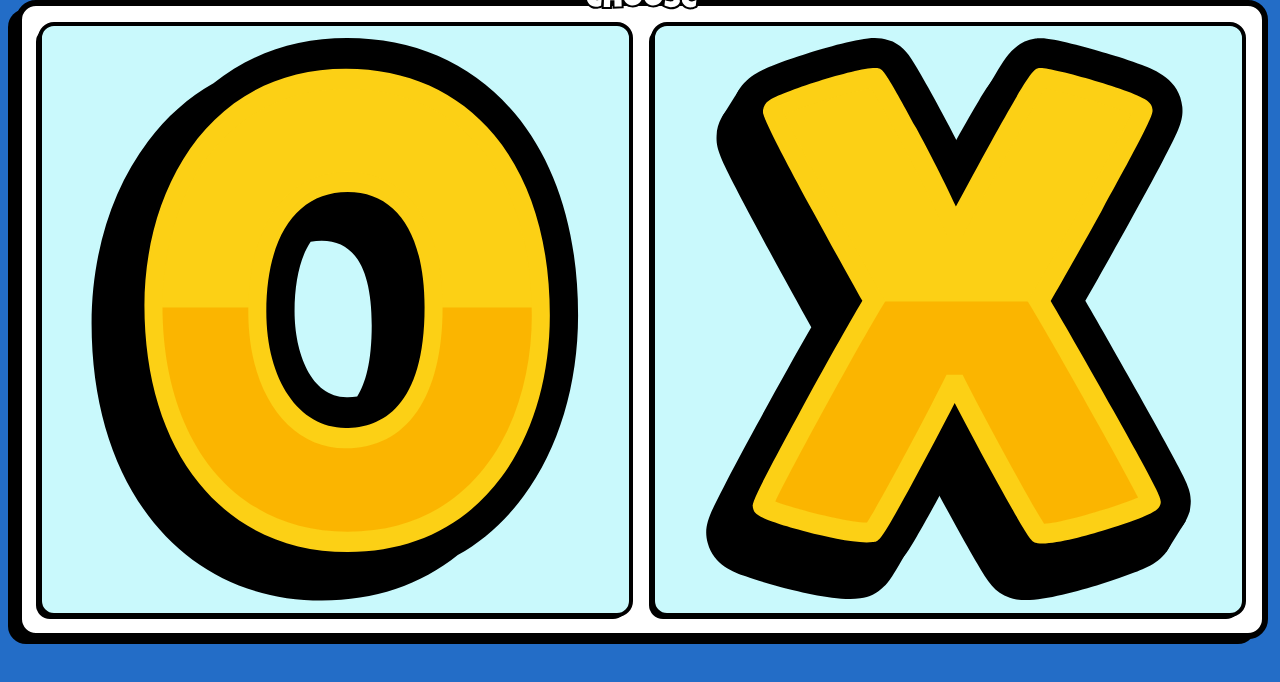
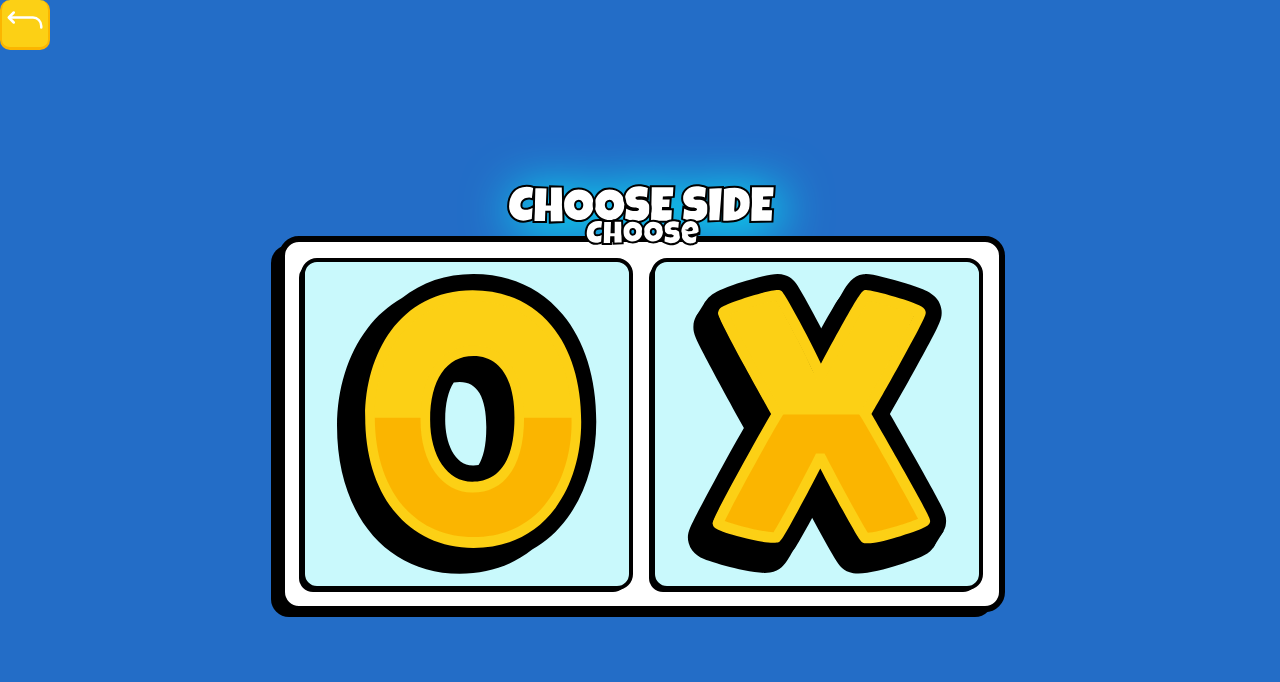
Before and after one commit to Tal-Benadon/TicTacToe-websocket-client, a React (Vite) app: page /ChoosePlayer in a window 1280 px wide. Shown: the top 682 px of the page. Built offline with nearby package versions, Linux system fonts and the light colour scheme.

Commit message:
added title

```diff
--- a/src/componnents/ButtonBack/index.jsx
+++ b/src/componnents/ButtonBack/index.jsx
@@ -2,13 +2,16 @@ import React from 'react'
 import styles from './style.module.scss';
 
 import { IoReturnUpBackOutline } from "react-icons/io5";
+import { Outlet } from 'react-router-dom';
 
 
 export default function ButtonBack() {
   return (
-   <button className={styles.ButtonBack}>
-  <IoReturnUpBackOutline />
-
-   </button>
+    <>
+      <button className={styles.ButtonBack}>
+        <IoReturnUpBackOutline />
+      </button>
+      <Outlet />
+    </>
   )
 }
--- a/src/componnents/ButtonBack/style.module.scss
+++ b/src/componnents/ButtonBack/style.module.scss
@@ -1,6 +1,7 @@
 @import '../../vars';
 
 .ButtonBack {
+    position: absolute;
     width: 50px;
     height: 50px;
     background-color: $MainButtonBgColor;
--- /dev/null
+++ b/src/componnents/Title/index.jsx
@@ -0,0 +1,7 @@
+import React from 'react'
+import styles from './styles.module.scss'
+export default function Title({ title = '', style = {} }) {
+    return (
+        <h2 className={styles.title} style={{ ...style }}>{title}</h2>
+    )
+}
--- /dev/null
+++ b/src/componnents/Title/styles.module.scss
@@ -0,0 +1,8 @@
+@import '../../vars';
+
+.title {
+    text-align: center;
+    font-size: 48px;
+    filter: drop-shadow(5px 6px 25px $IconFilter);
+    // padding: 8px 0 8px 0;
+}
--- a/src/componnents/WhiteWrapperBox/styles.module.scss
+++ b/src/componnents/WhiteWrapperBox/styles.module.scss
@@ -11,7 +11,6 @@
     -webkit-box-shadow: -10px 7px 0px -2px $ShadowColor;
     -moz-box-shadow: -10px 7px 0px -2px $ShadowColor;
     box-shadow: -10px 7px 0px -2px $ShadowColor;
-}
 
     h2 {
         position: absolute;
@@ -25,3 +24,4 @@ h2 {
 
         color: $TitleTextColor
     }
+}
--- a/src/index.scss
+++ b/src/index.scss
@@ -12,7 +12,7 @@
 html,
 body {
   height: 100%;
-
+  position: relative;
 }
 
 
@@ -36,6 +36,6 @@ body {
 }
 
 h2 {
-  -webkit-text-stroke: 1px $TitleTextBorderColor;
+  -webkit-text-stroke: 2px $TitleTextBorderColor;
   color: $TitleTextColor
 }
--- a/src/pages/ChoosePlayerPage/index.jsx
+++ b/src/pages/ChoosePlayerPage/index.jsx
@@ -2,6 +2,7 @@ import React, { useState } from 'react'
 import styles from './styles.module.scss'
 import SymbolButton from '../../componnents/SymbolButton'
 import WhiteWrapperBox from '../../componnents/WhiteWrapperBox'
+import Title from '../../componnents/Title'
 
 export default function ChoosePlayerPage() {
     const [chosen, setChosen] = useState(null)
@@ -9,6 +10,8 @@ export default function ChoosePlayerPage() {
 
     return (
         <div className={styles.choosePlayerContainer}>
+            <div className={styles.content}>
+                <Title title={'CHOOSE SIDE'} />
                 <WhiteWrapperBox style={
                     { padding: '16px', display: 'flex', gap: '18px' }
                 }>
@@ -16,5 +19,6 @@ export default function ChoosePlayerPage() {
                     <SymbolButton symbol={"X"} chosen={chosen} setChosen={setChosen} isClicked={isClicked} setIsClicked={setIsClicked} id={"X"} />
                 </WhiteWrapperBox>
             </div>
+        </div>
     )
 }
--- a/src/pages/ChoosePlayerPage/styles.module.scss
+++ b/src/pages/ChoosePlayerPage/styles.module.scss
@@ -1,5 +1,8 @@
+@import '../../vars';
+
 .choosePlayerContainer {
-    width: 100%;
-    height: 100%;
-
+    flex: 1;
+    display: flex;
+    justify-content: center;
+    align-items: center;
 }
```
Also changed, not shown: src/main.jsx (+9 -5 lines). Lines whose indentation alone changed are shown as unchanged.
